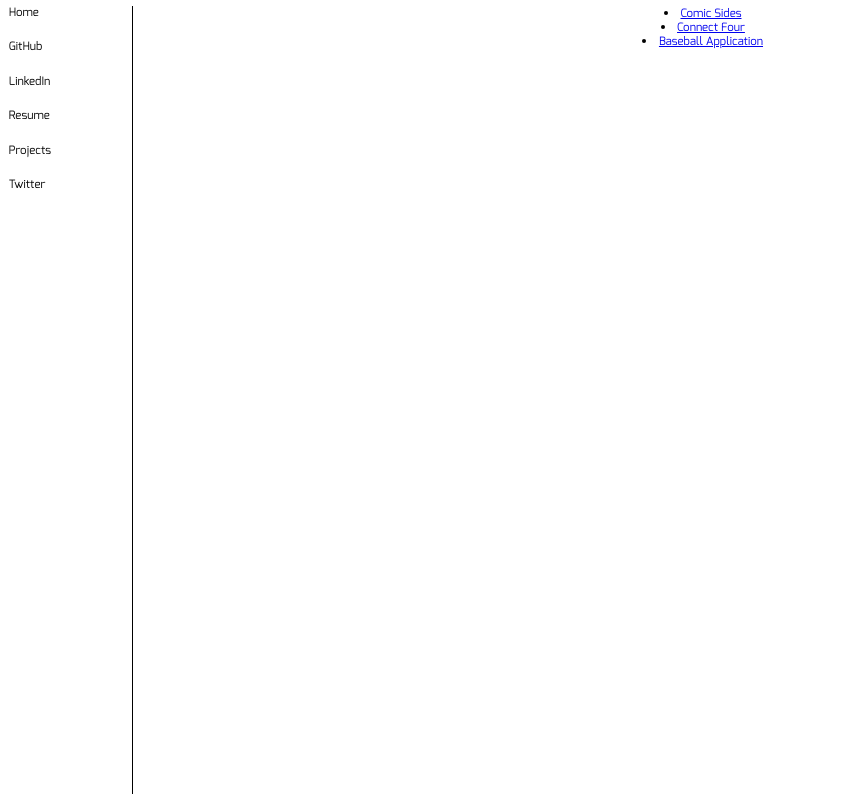
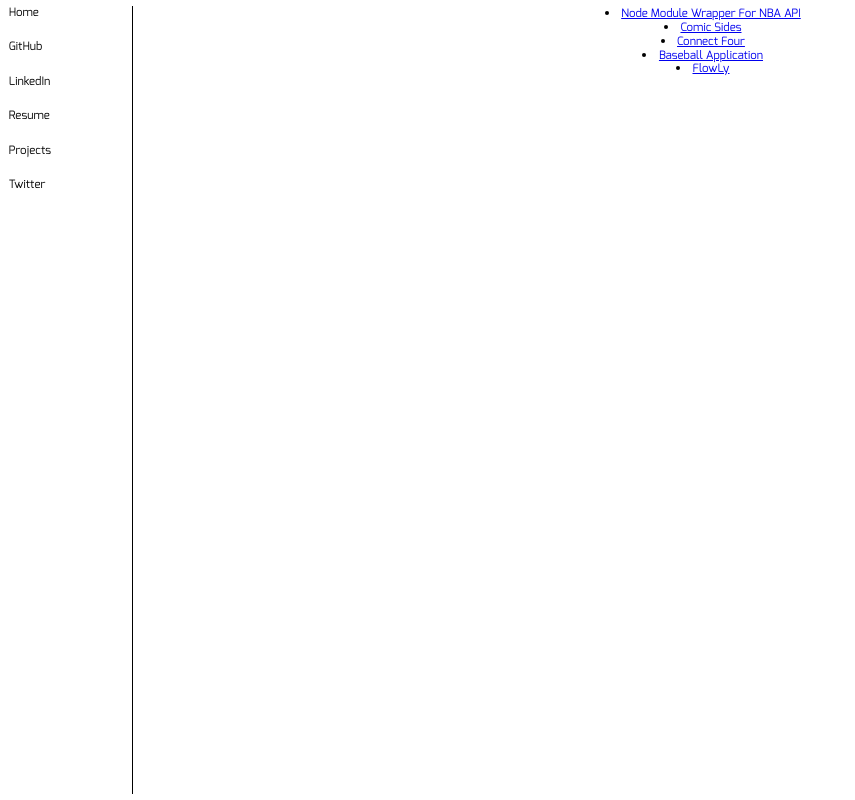
Before and after one commit to jrmils89/jrmils89.github.io, a plain HTML site: page projects.html in a window 1280 px wide. Shown: the whole page, without its empty margins (0-855 px from the left). Drawn offline with Linux system fonts and the light colour scheme.

Commit message:
Updating projects

```diff
--- a/projects.html
+++ b/projects.html
@@ -36,9 +36,11 @@
 </nav>
 
 <section class="body">
+  <li><a href="https://www.npmjs.com/package/nbapackage">Node Module Wrapper For NBA API</a></li>
   <li><a href="https://comicsides.herokuapp.com">Comic Sides</a></li>
   <li><a href="/ConnectFour/ConnectFourIndex.html">Connect Four</a></li>
   <li><a href="http://www.baseballapplication.com">Baseball Application</a></li>
+  <li><a href="https://flow-ly.herokuapp.com">FlowLy</a></li>
 
 </section>
 </body>
```
